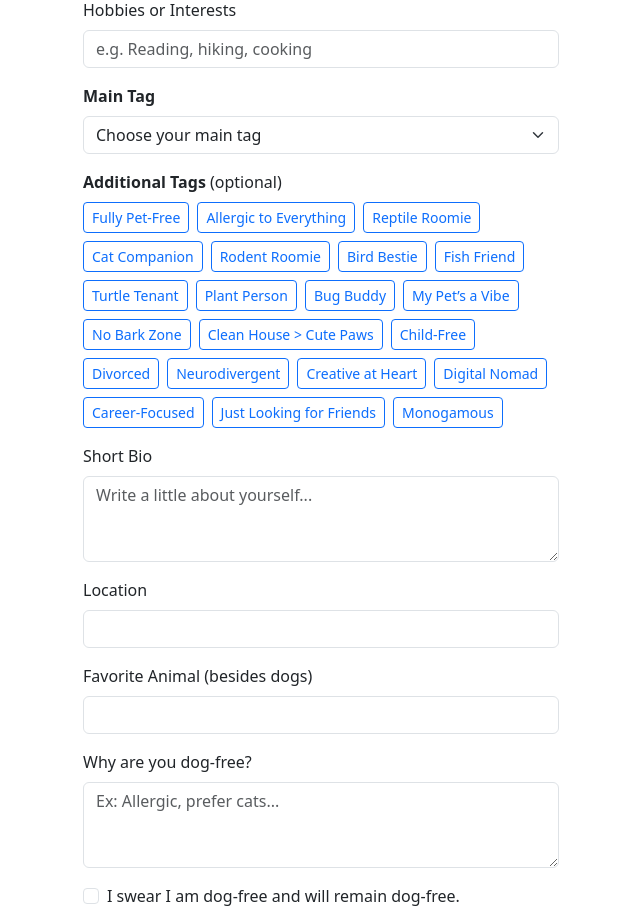
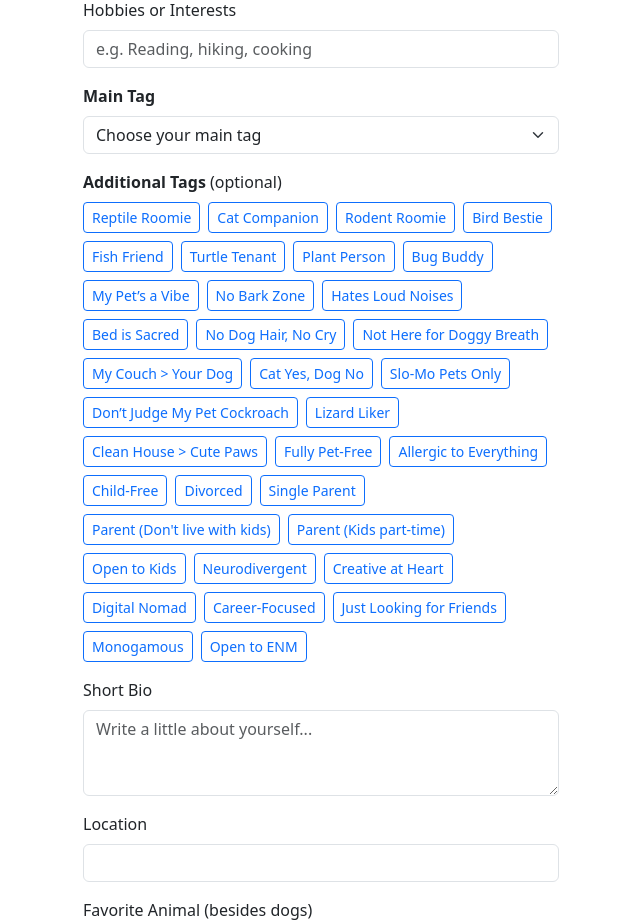
Before and after one commit to doremimo/DogFreeDatingApp, a Flask app: page /signup in a window 1280 px wide. Shown: the part 542-1462 px from the top of the page, without its empty margins (319-959 px from the left). Run offline with Flask 3, Linux system fonts and the light colour scheme.

Commit message:
Update Tags

```diff
--- a/templates/settings.html
+++ b/templates/settings.html
@@ -78,7 +78,9 @@
                           {% set fun_tags = [
                             "Reptile Roomie", "Cat Companion", "Rodent Roomie", "Bird Bestie",
                             "Fish Friend", "Turtle Tenant", "Plant Person", "Bug Buddy",
-                            "My Pet’s a Vibe", "No Bark Zone", "Clean House > Cute Paws",
+                            "My Pet’s a Vibe", "No Bark Zone", "Hates Loud Noises", "Bed is Sacred",
+                            "No Dog Hair, No Cry", "Not Here for Doggy Breath", "My Couch > Your Dog", "Cat Yes, Dog No",
+                            "Slo-Mo Pets Only", "Don’t Judge My Pet Cockroach", "Lizard Liker", "Clean House > Cute Paws",
                             "Fully Pet-Free", "Allergic to Everything"
                           ] %}
                           {% for tag in fun_tags %}
@@ -89,7 +91,7 @@
                         <optgroup label="🌱 Lifestyle & Values Tags">
                           {% set serious_tags = [
                             "Child-Free", "Divorced", "Single Parent", "Parent (Don't live with kids)", "Parent (Kids part-time)", "Open to Kids", "Neurodivergent", "Creative at Heart",
-                            "Digital Nomad", "Career-Focused", "Just Looking for Friends", "Monogamous"
+                            "Digital Nomad", "Career-Focused", "Just Looking for Friends", "Monogamous", "Open to ENM"
                           ] %}
                           {% for tag in serious_tags %}
                             <option value="{{ tag }}" {% if data[8] == tag %}selected{% endif %}>{{ tag }}</option>
--- a/templates/signup.html
+++ b/templates/signup.html
@@ -47,8 +47,6 @@
                 <option value="">Choose your main tag</option>
 
                 <optgroup label="🐾 Fun & Identity Tags">
-                  <option value="Fully Pet-Free">🚫 Fully Pet-Free</option>
-                  <option value="Allergic to Everything">🤧 Allergic to Everything</option>
                   <option value="Reptile Roomie">🐍 Reptile Roomie</option>
                     <option value="Cat Companion">🐱 Cat Companion</option>
                     <option value="Rodent Roomie">🐁 Rodent Roomie</option>
@@ -60,17 +58,34 @@
                     <option value="My Pet’s a Vibe">👽 My Pet’s a Vibe</option>
                     <option value="No Bark Zone">🚫 No Bark Zone</option>
                     <option value="Clean House > Cute Paws">🧼 Clean House > Cute Paws</option>
+                    <option value="Fully Pet-Free">🚫 Fully Pet-Free</option>
+                    <option value="Allergic to Everything">🤧 Allergic to Everything</option>
+                    <option value="Hates Loud Noises">🧻 Hates Loud Noises</option>
+                    <option value="Hates Loud Noises">🧻 Hates Loud Noises</option>
+                    <option value="Bed is Sacred">😴 Bed is Sacred</option>
+                    <option value="No Dog Hair, No Cry">🐶 No Dog Hair, No Cry</option>
+                    <option value="Not Here for Doggy Breath">🚷 Not Here for Doggy Breath</option>
+                    <option value="My Couch > Your Dog">🛋️ My Couch > Your Dog</option>
+                    <option value="Cat Yes, Dog No">🐱 Cat Yes, Dog No</option>
+                    <option value="Slo-Mo Pets Only">🐢 Slo-Mo Pets Only</option>
+                    <option value="Don't Judge My Pet Cockroach">Don’t Judge My Pet Cockroach</option>
+                    <option value="Lizard Liker">🦎 Lizard Liker</option>
                 </optgroup>
 
                 <optgroup label="🌱 Lifestyle & Values Tags">
                     <option value="Child-Free">Child-Free</option>
+                    <option value="Single Parent">Single Parent</option>
                     <option value="Divorced">Divorced</option>
+                    <option value="Parent (Don't live with kids)">Parent (Don't live with kids)</option>
+                    <option value="Parent (Kids part-time)">Parent (Kids part-time)</option>
+                    <option value="Open to Kids">Open to Kids</option>
                     <option value="Neurodivergent">Neurodivergent</option>
                     <option value="Creative at Heart">Creative at Heart</option>
                     <option value="Digital Nomad">Digital Nomad</option>
                     <option value="Career-Focused">Career-Focused</option>
                     <option value="Just Looking for Friends">Just Looking for Friends</option>
                     <option value="Monogamous">Monogamous</option>
+                    <option value="Open to ENM">Open to ENM</option>
                 </optgroup>
               </select>
             </div>
@@ -82,10 +97,14 @@
               <div class="d-flex flex-wrap gap-2">
 
                 {% set additional_tags = [
-                  'Fully Pet-Free', 'Allergic to Everything', 'Reptile Roomie', 'Cat Companion', 'Rodent Roomie',
-                  'Bird Bestie', 'Fish Friend', 'Turtle Tenant', 'Plant Person', 'Bug Buddy', 'My Pet’s a Vibe',
-                  'No Bark Zone', 'Clean House > Cute Paws', 'Child-Free', 'Divorced', 'Neurodivergent',
-                  'Creative at Heart', 'Digital Nomad', 'Career-Focused', 'Just Looking for Friends', 'Monogamous'
+                  "Reptile Roomie", "Cat Companion", "Rodent Roomie", "Bird Bestie",
+                  "Fish Friend", "Turtle Tenant", "Plant Person", "Bug Buddy",
+                  "My Pet’s a Vibe", "No Bark Zone", "Hates Loud Noises", "Bed is Sacred",
+                  "No Dog Hair, No Cry", "Not Here for Doggy Breath", "My Couch > Your Dog", "Cat Yes, Dog No",
+                  "Slo-Mo Pets Only", "Don’t Judge My Pet Cockroach", "Lizard Liker", "Clean House > Cute Paws",
+                  "Fully Pet-Free", "Allergic to Everything", "Child-Free", "Divorced", "Single Parent", "Parent (Don't live with kids)",
+                  "Parent (Kids part-time)", "Open to Kids", "Neurodivergent", "Creative at Heart",
+                  "Digital Nomad", "Career-Focused", "Just Looking for Friends", "Monogamous", "Open to ENM"
                 ] %}
 
                 {% for tag in additional_tags %}
```
Also changed, not shown: templates/browse.html (+31 -11 lines). Lines whose indentation alone changed are shown as unchanged.
